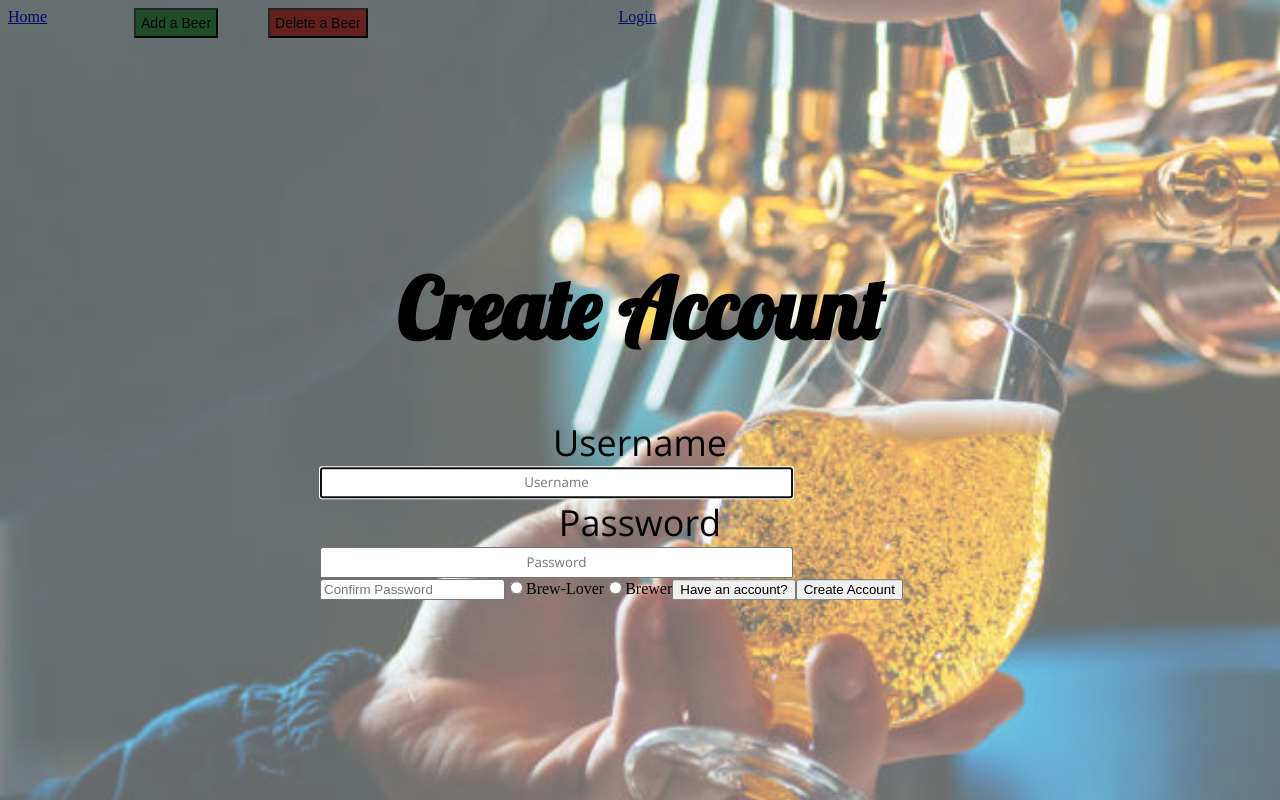
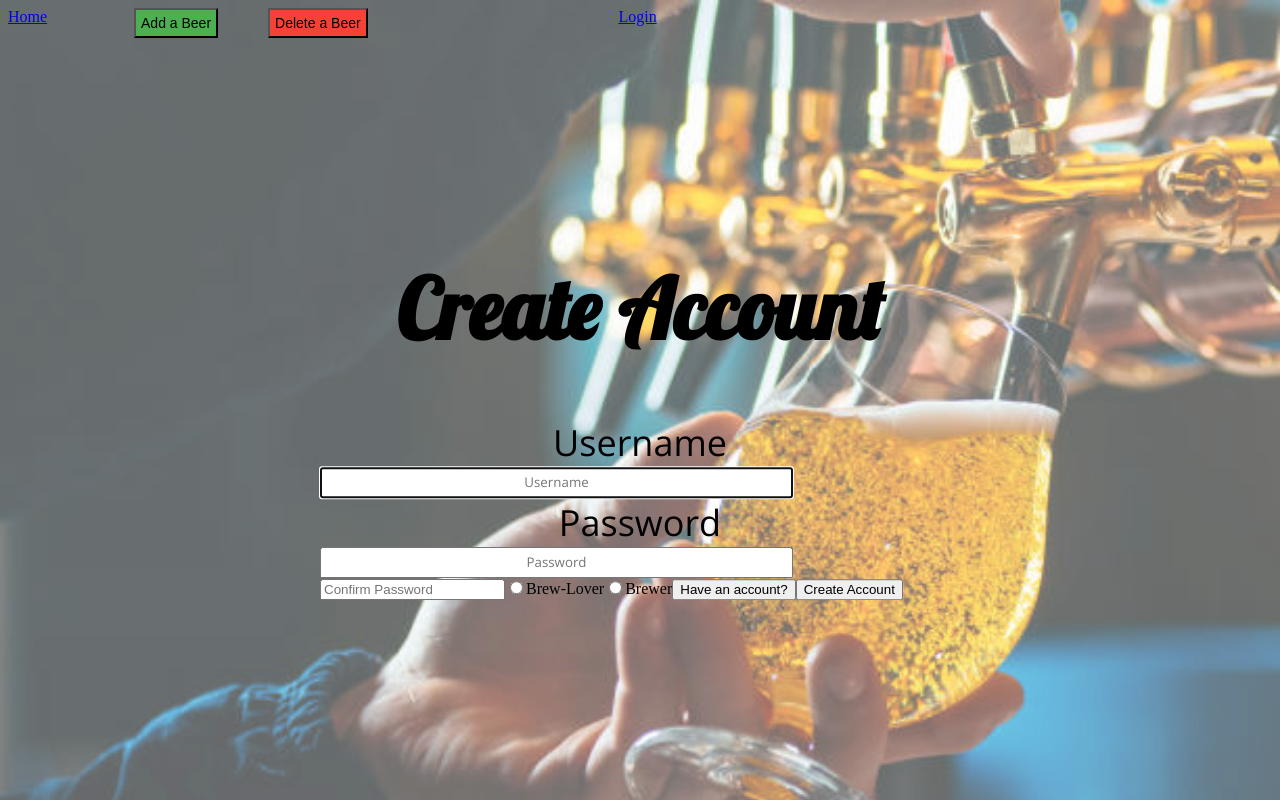
Before and after one commit to khawes187/Breernoculars, a Vue app in the folder vue/: page /register in a window 1280 px wide. Built offline with nearby package versions, Linux system fonts and the light colour scheme.

Commit message:
fixed so links work with background

```diff
--- a/vue/src/views/Home.vue
+++ b/vue/src/views/Home.vue
@@ -67,7 +67,8 @@ h1 {
   top: 0;
   left: 0;
   opacity: 0.4;
-}
+  z-index: -1;
+  }
  div.home {
   display: grid;
   grid-template-columns: auto auto auto;
--- a/vue/src/views/Login.vue
+++ b/vue/src/views/Login.vue
@@ -99,6 +99,7 @@ export default {
   top: 0;
   left: 0;
   opacity: 0.6;
+  z-index: -1;
 }
 
 #login {
--- a/vue/src/views/Register.vue
+++ b/vue/src/views/Register.vue
@@ -124,6 +124,7 @@ export default {
   top: 0;
   left: 0;
   opacity: 0.6;
+  z-index: -1;
 }
 #register {
   display: grid;
```
